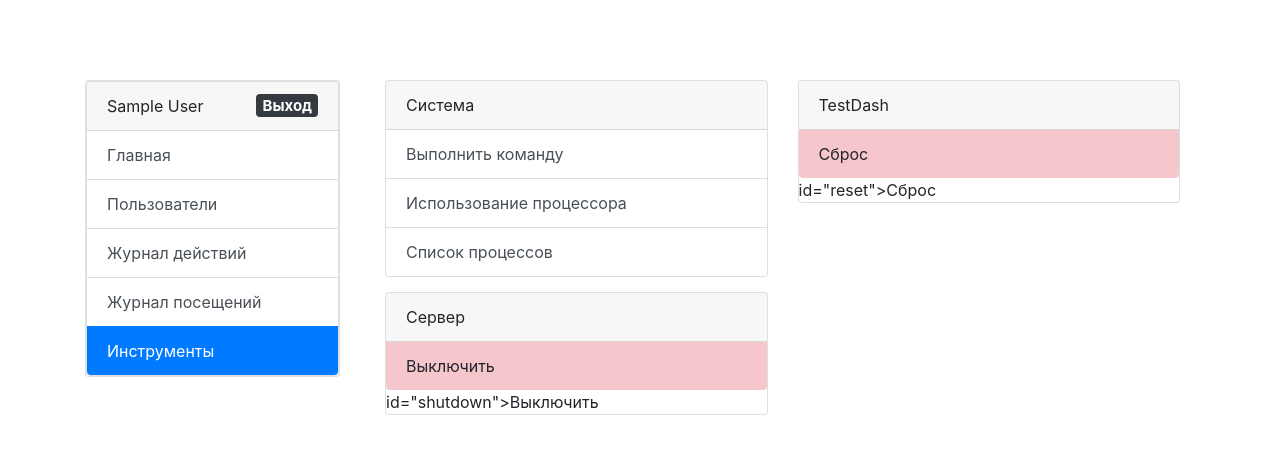
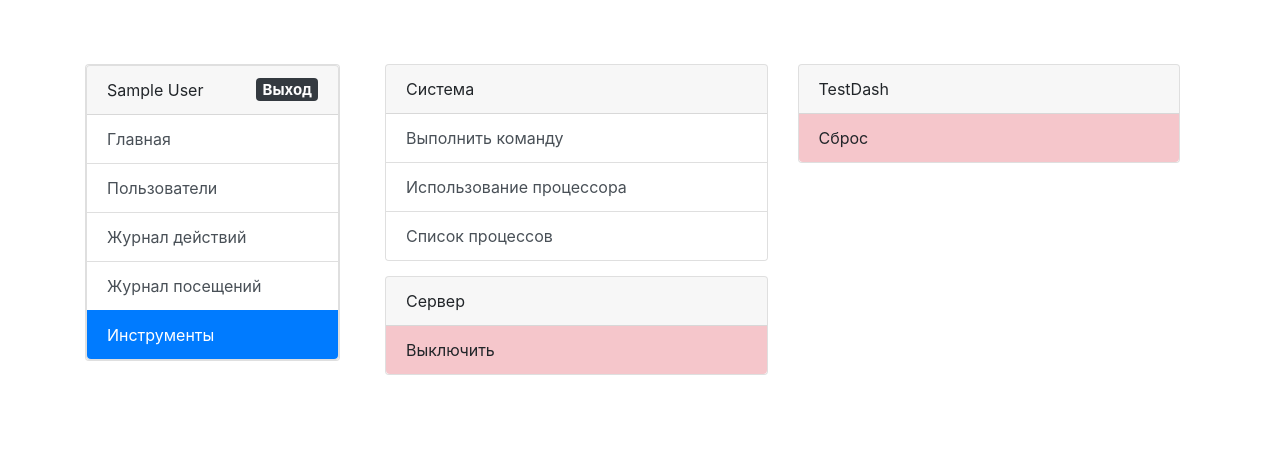
Before and after one commit to Very1Fake/testdash, a Flask app: page /dashboard/tools in a window 1280 px wide. Shown: the top 468 px of the page. Run offline with Flask 2, Linux system fonts and the light colour scheme; the visitor is signed in with stand-in values (Sample User, id 1); data comes from the database, SQL or seed files in the repository; parts of the project's set-up code (start-up, migrations or seed data) failed here and were passed over; some libraries are stand-ins or nearby versions.

Commit message:
Update #10
Bug fixes

```diff
--- a/testdash/static/css/style.css
+++ b/testdash/static/css/style.css
@@ -12,7 +12,7 @@ body {
 
 .window-border {
     height: auto;
-    min-height: 5rem;
+    min-height: 64px;
 }
 
 
--- a/testdash/templates/dashboard/tools.html
+++ b/testdash/templates/dashboard/tools.html
@@ -34,7 +34,6 @@
                 <div class="card-header">TestDash</div>
                 <div class="list-group list-group-flush">
                     <a class="list-group-item list-group-item-action list-group-item-danger" style="user-select:none;cursor:pointer" id="reset">Сброс</a>
-                       id="reset">Сброс</a>
                 </div>
             </div>
         </div>
@@ -43,7 +42,6 @@
                 <div class="card-header">Сервер</div>
                 <div class="list-group list-group-flush">
                     <a class="list-group-item list-group-item-action list-group-item-danger" style="user-select:none;cursor:pointer" id="shutdown">Выключить</a>
-                       id="shutdown">Выключить</a>
                 </div>
             </div>
         </div>
```
Also changed, not shown: 1 other file.
